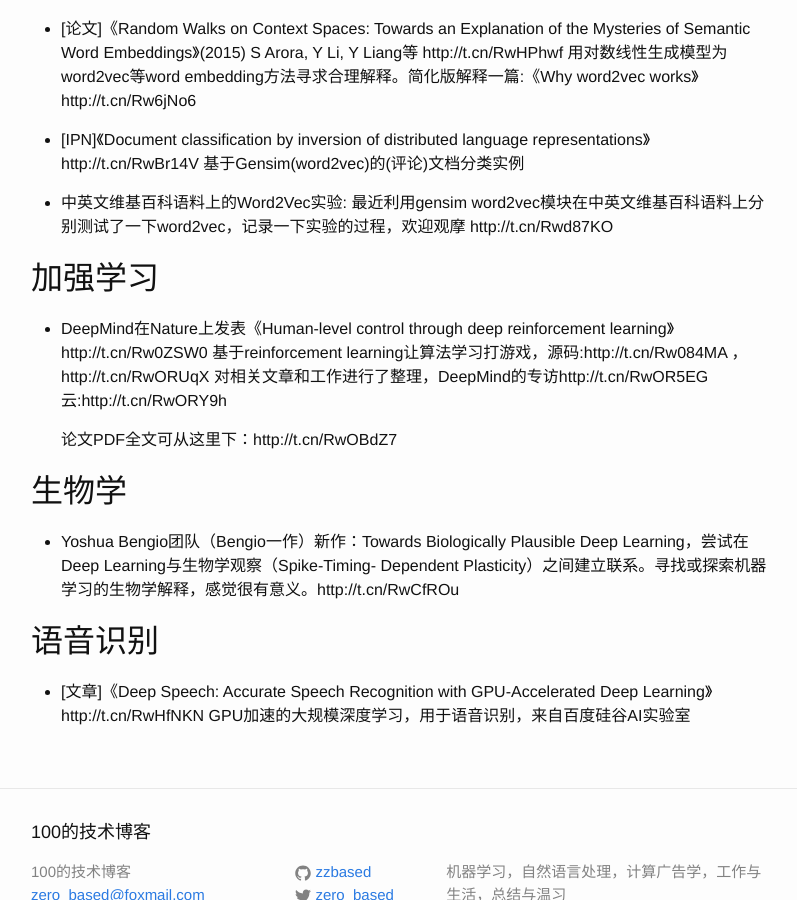
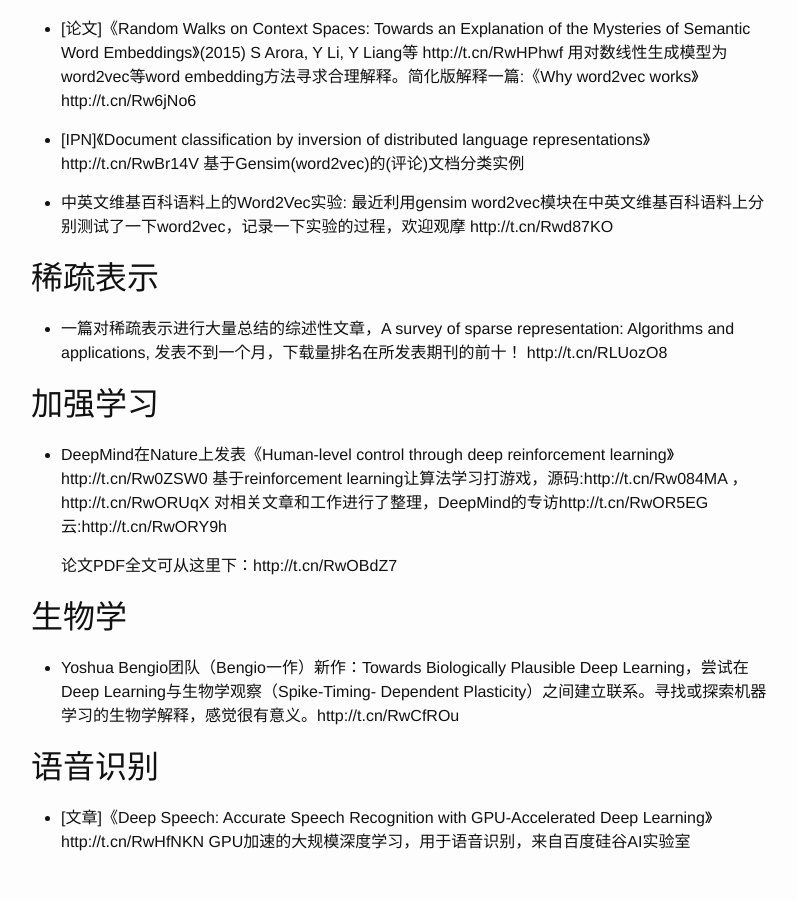
Before and after one commit to zzbased/zzbased.github.com_bak, a Jekyll site: the page built from _posts/2015-02-23-深度学习相关笔记.md, in a window 1280 px wide and 900 px high, scrolled down 6567 px. Shown: the whole window, without its empty margins (239-1036 px from the left). Built offline with Jekyll 4.4.1, drawn with Linux system fonts in a browser that asks for light colours.

Commit message:
leetcode

```diff
--- a/_posts/2015-02-23-深度学习相关笔记.md
+++ b/_posts/2015-02-23-深度学习相关笔记.md
@@ -192,6 +192,9 @@
 
 - 中英文维基百科语料上的Word2Vec实验: 最近利用gensim word2vec模块在中英文维基百科语料上分别测试了一下word2vec，记录一下实验的过程，欢迎观摩 http://t.cn/Rwd87KO
 
+## 稀疏表示
+
+- 一篇对稀疏表示进行大量总结的综述性文章，A survey of sparse representation: Algorithms and applications, 发表不到一个月，下载量排名在所发表期刊的前十！ http://t.cn/RLUozO8
 
 ## 加强学习
 - DeepMind在Nature上发表《Human-level control through deep reinforcement learning》http://t.cn/Rw0ZSW0 基于reinforcement learning让算法学习打游戏，源码:http://t.cn/Rw084MA ，http://t.cn/RwORUqX 对相关文章和工作进行了整理，DeepMind的专访http://t.cn/RwOR5EG 云:http://t.cn/RwORY9h
```
Also changed, not shown: _posts/2015-01-03-NLP.md (+1 -0 lines), _posts/2015-01-15-最优化方法.md (+2 -0 lines), _posts/2015-02-13-计算广告的一些事.md (+1 -0 lines), 1 other file.
